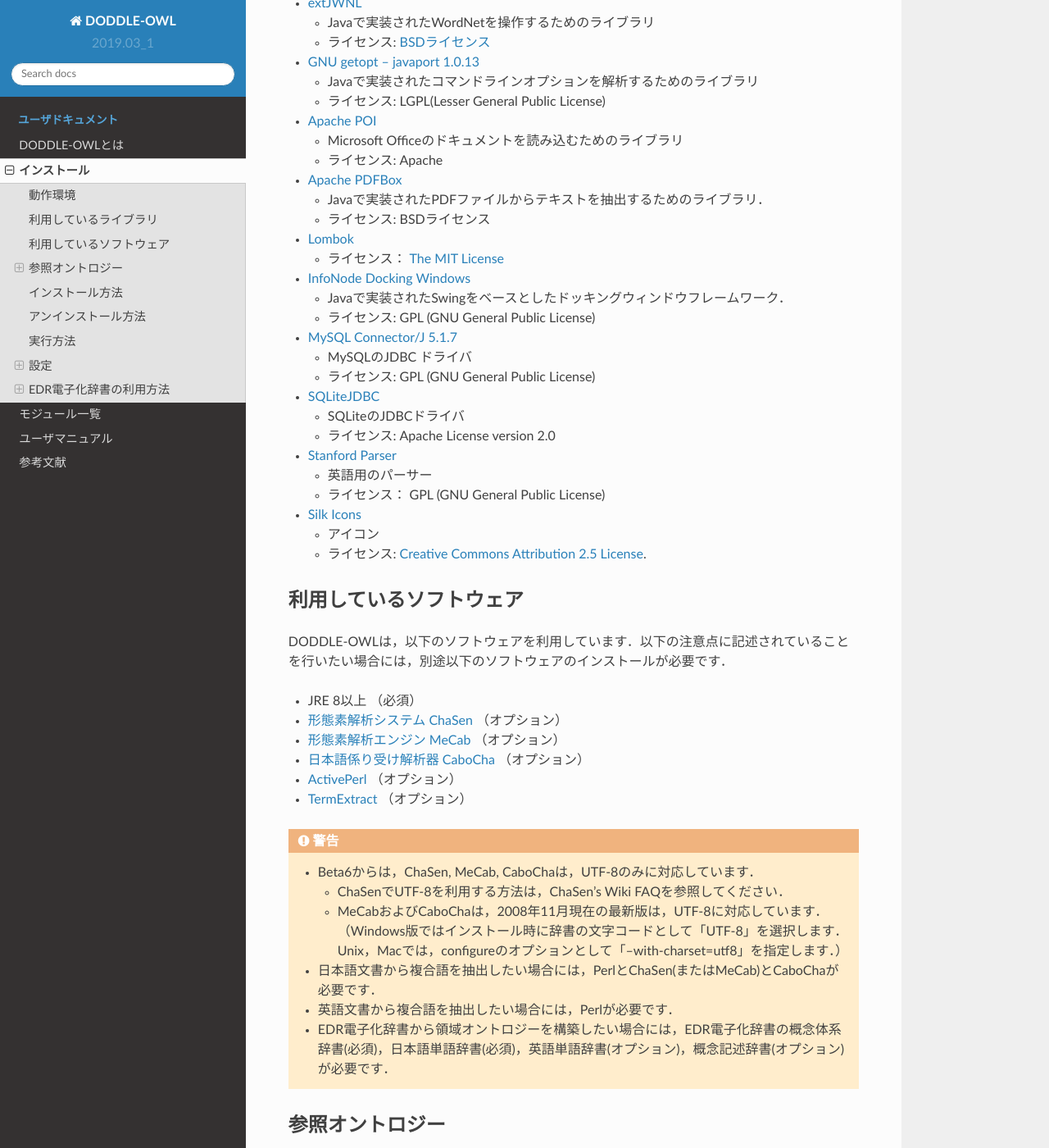
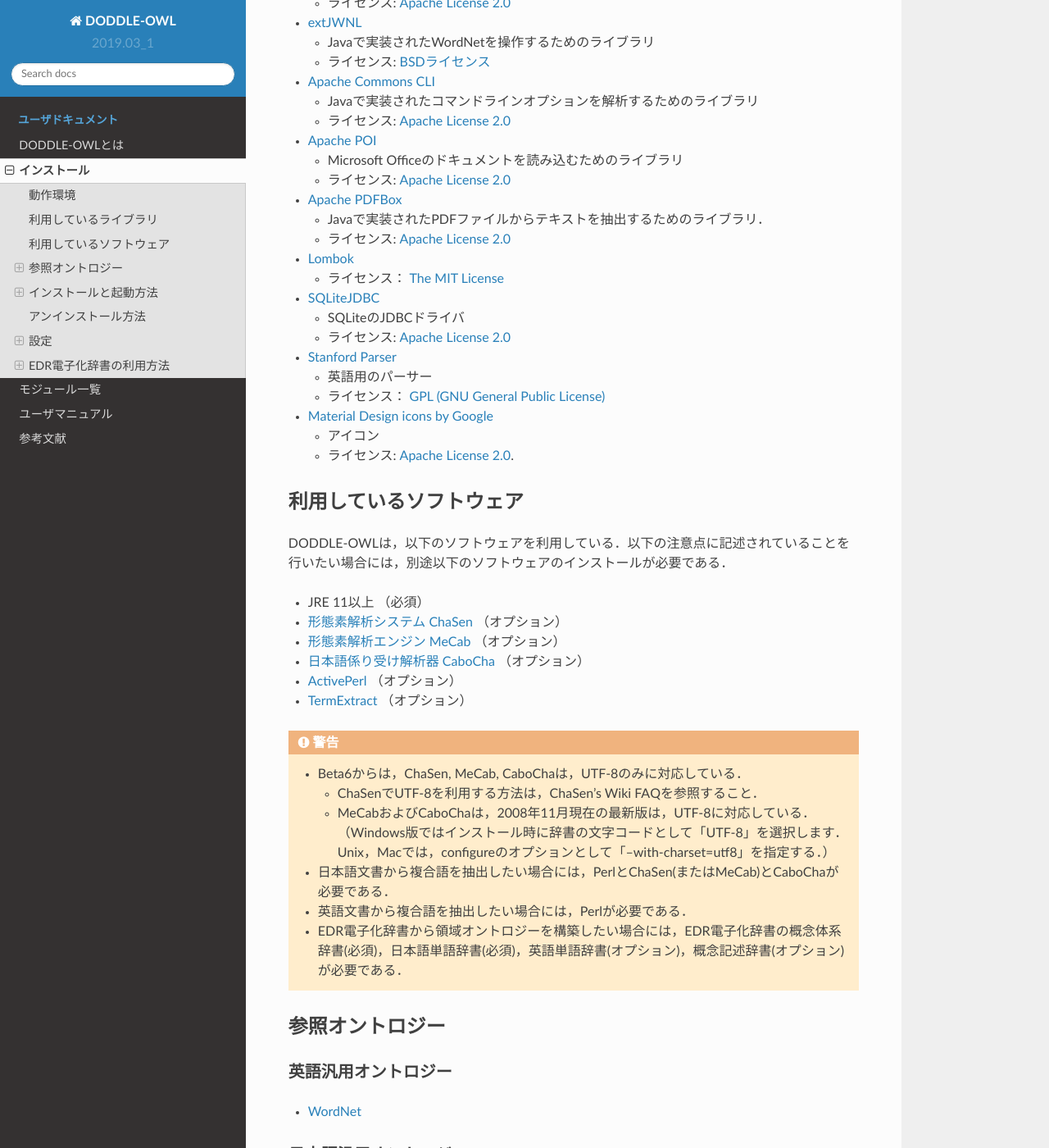
Before and after one commit to doddle-owl/doddle-owl-ja-docs, a Sphinx documentation site: the page built from docs/source/install.rst, in a window 1280 px wide and 1400 px high, scrolled down 1386 px. Shown: the whole window at 82% size. Built offline with Sphinx 7.4.7 and the Read the Docs theme 2.0.0, drawn with Linux system fonts in a browser that asks for light colours; some of the changed text lies outside the part shown.

Commit message:
update about.rst and install.rst

```diff
--- a/docs/source/about.rst
+++ b/docs/source/about.rst
@@ -1,5 +1,4 @@
 ==================
 DODDLE-OWLとは
 ==================
-
-DODDLE-OWL (a Domain Ontology rapiD DeveLopment Environment – OWL extension) は，領域オントロジーを半自動構築可能なツールです．DODDLE-OWLはオントロジーにおける階層関係（上位・下位関係）と非階層関係（上位・下位以外の関係）の構築を支援します．入力として領域における専門文書または専門文書に含まれる単語集合を与え，汎用オントロジー（EDR電子化辞書，WordNet，日本語Wikipediaオントロジー）と既存OWLオントロジーを参照し，概念階層および非階層関係を半自動構築します．また，DODDLE-OWLは概念階層の洗練を支援するための機能をもっています．最終的に構築した領域オントロジーは，セマンティックWebにおける標準的なオントロジー記述言語，OWL（Web Ontology Language）形式で出力可能です．
+**DODDLE-OWL** (a Domain Ontology rapiD DeveLopment Environment – OWL extension) は，領域オントロジーを半自動構築可能なツールです．DODDLE-OWLはオントロジーにおける階層関係（上位・下位関係）と非階層関係（上位・下位以外の関係）の構築を支援する．入力として領域における専門文書または専門文書に含まれる単語集合を与え，汎用オントロジー（EDR電子化辞書，WordNet，日本語WordNet, 日本語Wikipediaオントロジー）と既存OWLオントロジーを参照し，概念階層および非階層関係を半自動構築する．また，DODDLE-OWLは概念階層の洗練を支援するための機能をもっている．最終的に構築した領域オントロジーは，セマンティックWebにおける標準的なオントロジー記述言語，OWL（Web Ontology Language）形式で出力可能である．
--- a/docs/source/install.rst
+++ b/docs/source/install.rst
@@ -7,7 +7,7 @@
 
 動作環境
 ==================
-DODDLE-OWLを実行するためには，以下の環境が必要です．
+DODDLE-OWLを実行するためには，以下の環境が必要である．
 
 * JRE (Java Runtime Environment) 11以降
 * OS: Javaが動作可能なOS
@@ -16,97 +16,87 @@
 * ハードディスクの空き容量: 1GB以上
 * ディスプレイ: 解像度1024×768 以上のカラーディスプレイ
 
-DODDLE-OWLの開発および動作確認は以下の環境で行っています．
+DODDLE-OWLの開発および動作確認は以下の環境で行っている．
 
 * JDK 11
-* OS: macOS Sierra
+* OS: macOS Mojava
 * CPU: Intel Core i7 4GHz
 * メモリ: 32GB
 * ディスプレイ: 解像度1920×1200 のカラーディスプレイ
 
 利用しているライブラリ
 ====================================
-DODDLE-OWLは以下のライブラリを利用しています．以下のライブラリについては，DODDLE-OWLに含まれているため別途ダウンロードする必要はありません．
+DODDLE-OWLは以下のライブラリを利用している．以下のライブラリについては，DODDLE-OWLに含まれているため別途ダウンロードする必要はない．
 
 * `Apache Jena <http://jena.apache.org/>`_
 
   * RDF, RDFS, OWLを扱うためのライブラリ
   * ライセンス: `Jena – License and Copyright <http://www.apache.org/licenses/LICENSE-2.0>`_
 
-* `Lucene-Gosen <https://github.com/lucene-gosen/lucene-gosen>`_
+* `Kuromoji <https://github.com/atilika/kuromoji>`_
 
   * Javaで実装された形態素解析器
-  * ライセンス: `LGPL (Lesser General Public License) <http://www.gnu.org/licenses/lgpl.html>`_
+  * ライセンス: `Apache License 2.0 <http://www.apache.org/licenses/LICENSE-2.0>`_
 
 * `extJWNL <http://extjwnl.sourceforge.net/>`_
 
   * Javaで実装されたWordNetを操作するためのライブラリ
   * ライセンス: `BSDライセンス <http://extjwnl.sourceforge.net/license.txt>`_
 
-* `GNU getopt – javaport 1.0.13 <http://www.urbanophile.com/arenn/hacking/download.html>`_
+* `Apache Commons CLI <https://commons.apache.org/proper/commons-cli/>`_
 
   * Javaで実装されたコマンドラインオプションを解析するためのライブラリ
-  * ライセンス: LGPL(Lesser General Public License)
+  * ライセンス: `Apache License 2.0 <http://www.apache.org/licenses/LICENSE-2.0>`_
 
 * `Apache POI <http://poi.apache.org/>`_
 
   * Microsoft Officeのドキュメントを読み込むためのライブラリ
-  * ライセンス: Apache
+  * ライセンス: `Apache License 2.0 <http://www.apache.org/licenses/LICENSE-2.0>`_
 
 * `Apache PDFBox <https://pdfbox.apache.org/>`_
 
   * Javaで実装されたPDFファイルからテキストを抽出するためのライブラリ．
-  * ライセンス: BSDライセンス
+  * ライセンス: `Apache License 2.0 <http://www.apache.org/licenses/LICENSE-2.0>`_
 
 * `Lombok <http://projectlombok.org/>`_
 
   * ライセンス： `The MIT License <http://opensource.org/licenses/mit-license.php>`_
 
-* `InfoNode Docking Windows <http://www.infonode.net/index.html?idw>`_
-
-  * Javaで実装されたSwingをベースとしたドッキングウィンドウフレームワーク．
-  * ライセンス: GPL (GNU General Public License)
-
-* `MySQL Connector/J 5.1.7 <http://dev.mysql.com/downloads/>`_
-
-  * MySQLのJDBC ドライバ
-  * ライセンス: GPL (GNU General Public License)
-
 * `SQLiteJDBC <https://bitbucket.org/xerial/sqlite-jdbc>`_
 
   * SQLiteのJDBCドライバ
-  * ライセンス: Apache License version 2.0
+  * ライセンス: `Apache License 2.0 <http://www.apache.org/licenses/LICENSE-2.0>`_
 
 * `Stanford Parser <http://nlp.stanford.edu/software/lex-parser.shtml>`_
 
   * 英語用のパーサー
-  * ライセンス： GPL (GNU General Public License)
+  * ライセンス： `GPL (GNU General Public License) <http://www.gnu.org/licenses/gpl-2.0.html>`_
 
-* `Silk Icons <http://www.famfamfam.com/>`_
+* `Material Design icons by Google <https://github.com/google/material-design-icons>`_
 
   * アイコン
-  * ライセンス: `Creative Commons Attribution 2.5 License <http://creativecommons.org/licenses/by/2.5/>`_.
+  * ライセンス: `Apache License 2.0 <http://www.apache.org/licenses/LICENSE-2.0>`_.
 
 利用しているソフトウェア
 =======================================
-DODDLE-OWLは，以下のソフトウェアを利用しています．以下の注意点に記述されていることを行いたい場合には，別途以下のソフトウェアのインストールが必要です．
+DODDLE-OWLは，以下のソフトウェアを利用している．以下の注意点に記述されていることを行いたい場合には，別途以下のソフトウェアのインストールが必要である．
 
-* JRE 8以上 （必須）
+* JRE 11以上 （必須）
 * `形態素解析システム ChaSen <http://chasen-legacy.osdn.jp/>`_ （オプション）
-* `形態素解析エンジン MeCab <http://mecab.googlecode.com/svn/trunk/mecab/doc/index.html>`_ （オプション）
-* `日本語係り受け解析器 CaboCha <http://taku910.github.io/cabocha/>`_ （オプション）
+* `形態素解析エンジン MeCab <https://github.com/taku910/mecab>`_ （オプション）
+* `日本語係り受け解析器 CaboCha <https://github.com/taku910/cabocha>`_ （オプション）
 * `ActivePerl <http://www.activestate.com/activeperl?mp=1>`_ （オプション）
 * `TermExtract <http://gensen.dl.itc.u-tokyo.ac.jp/termextract.html>`_ （オプション）
 
 .. warning::
-	* Beta6からは，ChaSen, MeCab, CaboChaは，UTF-8のみに対応しています．
+	* Beta6からは，ChaSen, MeCab, CaboChaは，UTF-8のみに対応している．
 
-	  * ChaSenでUTF-8を利用する方法は，ChaSen’s Wiki FAQを参照してください．
-	  * MeCabおよびCaboChaは，2008年11月現在の最新版は，UTF-8に対応しています．（Windows版ではインストール時に辞書の文字コードとして「UTF-8」を選択します．Unix，Macでは，configureのオプションとして「–with-charset=utf8」を指定します．）
+	  * ChaSenでUTF-8を利用する方法は，ChaSen’s Wiki FAQを参照すること．
+	  * MeCabおよびCaboChaは，2008年11月現在の最新版は，UTF-8に対応している．（Windows版ではインストール時に辞書の文字コードとして「UTF-8」を選択します．Unix，Macでは，configureのオプションとして「–with-charset=utf8」を指定する．）
 
-	* 日本語文書から複合語を抽出したい場合には，PerlとChaSen(またはMeCab)とCaboChaが必要です．
-	* 英語文書から複合語を抽出したい場合には，Perlが必要です．
-	* EDR電子化辞書から領域オントロジーを構築したい場合には，EDR電子化辞書の概念体系辞書(必須)，日本語単語辞書(必須)，英語単語辞書(オプション)，概念記述辞書(オプション)が必要です．
+	* 日本語文書から複合語を抽出したい場合には，PerlとChaSen(またはMeCab)とCaboChaが必要である．
+	* 英語文書から複合語を抽出したい場合には，Perlが必要である．
+	* EDR電子化辞書から領域オントロジーを構築したい場合には，EDR電子化辞書の概念体系辞書(必須)，日本語単語辞書(必須)，英語単語辞書(オプション)，概念記述辞書(オプション)が必要である．
 
 参照オントロジー
 ===============================
@@ -117,84 +107,63 @@
 
 日本語汎用オントロジー
 -------------------------------------
-* `EDR電子化辞書 <https://www2.nict.go.jp/out-promotion/techtransfer/EDR/J_index.html>`_
+* `EDR電子化辞書 <http://www2.nict.go.jp/ipp/EDR/JPN/J_indexTop.html>`_
 * `日本語WordNet <http://compling.hss.ntu.edu.sg/wnja/>`_
-* `日本語Wikipediaオントロジー <https://osdn.jp/projects/wikipedia-ont/>`_
+* `日本語Wikipediaオントロジー <http://wikipediaontology.org/>`_
 
-インストール方法
+インストールと起動方法
 =====================================
-`ダウンロードページ <http://doddle-owl.org/download-ja.html>`_ からDODDLE-xxx.zipファイルを解凍し，適当なフォルダ（以下，インストールフォルダ）にコピーすればインストール完了です．
+
+Windows OSの場合
+--------------------------------
+1. `ダウンロードページ <http://doddle-owl.org/download-ja.html>`_ から **doddle-owl-2019.03_1_win.zip** ファイルを任意のフォルダにダウンロードして展開する．
+2. 展開したフォルダにある **bin/doddle-owl.bat** を実行する．
+
+macosの場合
+--------------------------------
+1. `ダウンロードページ <http://doddle-owl.org/download-ja.html>`_ から **doddle-owl-2019.03_1_mac.zip** ファイルを任意のフォルダにダウンロードして展開する．
+2. 展開したフォルダにある **bin/doddle-owl** を実行する．
 
 アンインストール方法
 ========================================
-インストールフォルダを削除すればアンインストール完了です．
-
-実行方法
-=====================
-DODDLE-OWL.exeまたはDODDLE-OWL.appファイルを実行する．
+* インストールしたフォルダを削除する．
 
 設定
 ===============
-各種設定は，オプションダイアログからGUIで行います．
+各種設定は，オプションダイアログからGUIで行う．
 
 オプションダイアログ: 基本タブ
 --------------------------------------------------
 
-* 言語
-
-  * enまたはjaを指定することで，英語または日本語メニューを表示することができます．
-
-* 基本接頭辞
-
-  * ユーザが定義した概念の接頭辞を設定します．
-
-* 基本URI
-
-  * オントロジー保存時のベースURIを設定します．
+言語
+  enまたはjaを指定することで，英語または日本語メニューを表示することができる．
+基本接頭辞
+  ユーザが定義した概念の接頭辞を設定する．
+基本URI
+  オントロジー保存時のベースURIを設定する．
 
 オプションダイアログ: フォルダタブ
 -----------------------------------------------------------
-
-* プロジェクトフォルダ
-
-  * 初期パス: C:/DODDLE-OWL/DODDLEProject
-  * プロジェクトファイルを保存するフォルダを設定します．プロジェクトを保存・復元する際に このフォルダが基点となります．
-
-* ストップワードリスト
-
-  * 初期パス: C:/DODDLE-OWL/stop_word_list.txt
-  * 用語抽出時に無視する単語リストが保存されたファイルを設定します．
-
-* EDR辞書フォルダ
-
-  * 初期パス: C:/DODDLE-OWL/EDR_DIC
-  * EDR一般辞書のテキストデータをDODDLE用に変換したファイルを置いたフォルダを設定します．
-
-* EDRT辞書フォルダ
-
-  * 初期パス: C:/DODDLE-OWL/EDRT_DIC
-  * EDR専門辞書のテキストデータをDODDLE用に変換したファイルを置いたフォルダを設定します．
-
-* 日本語形態素解析器
-
-  * 初期パス: C:/Program Files/ChaSen/chasen.exe
-  * 複合語抽出モジュール言選を利用する場合に必要です．（chasen21は不可）
-
-* 日本語係り受け解析器
-
-  * 初期パス: C:/Program Files/CaboCha/bin/cabocha.exe
-  * 複合語抽出する場合に必要です．
-
-* perl.exe
-
-  * 初期パス: C:/Perl/bin/perl.exe
-  * 言選(TermExtract)を利用する場合に必要です．
-
-* 上位概念リスト
-
-  * 初期パス: C:/DODDLE-OWL/upperConceptList.txt
-  * 上位概念のリストを設定します．ある単語がEDR上の指定した概念の下位にあるかどうかを提示するために利用します．
-
+プロジェクトフォルダ
+  プロジェクトファイルを保存するフォルダを設定する．プロジェクトを保存・復元する際に このフォルダが基点となる．
+ストップワードリスト
+  用語抽出時に無視する単語リストが保存されたファイルを設定する．
+JWOフォルダ
+  日本語WikipediaオントロジーをDODDLE-OWL用に変換したファイルを置いたフォルダを設定する．
+EDR辞書フォルダ
+  EDR一般辞書のテキストデータをDODDLE-OWL用に変換したファイルを置いたフォルダを設定する．
+EDRT辞書フォルダ
+  EDR専門辞書のテキストデータをDODDLE-OWL用に変換したファイルを置いたフォルダを設定する．
+日本語形態素解析器
+  複合語抽出モジュール言選を利用する場合に必要である．（chasen21は不可）
+日本語係り受け解析器
+  複合語抽出する場合に必要である．
+perl.exe
+  言選(TermExtract)を利用する場合に必要である．
+上位概念リスト
+  上位概念のリストを設定する．ある単語がEDR上の指定した概念の下位にあるかどうかを提示するために利用する．
+複合語抽出スクリプトフォルダ
+  複合語抽出スクリプトを置くフォルダを設定する．
 
 EDR電子化辞書の利用方法
 ===========================================
```
